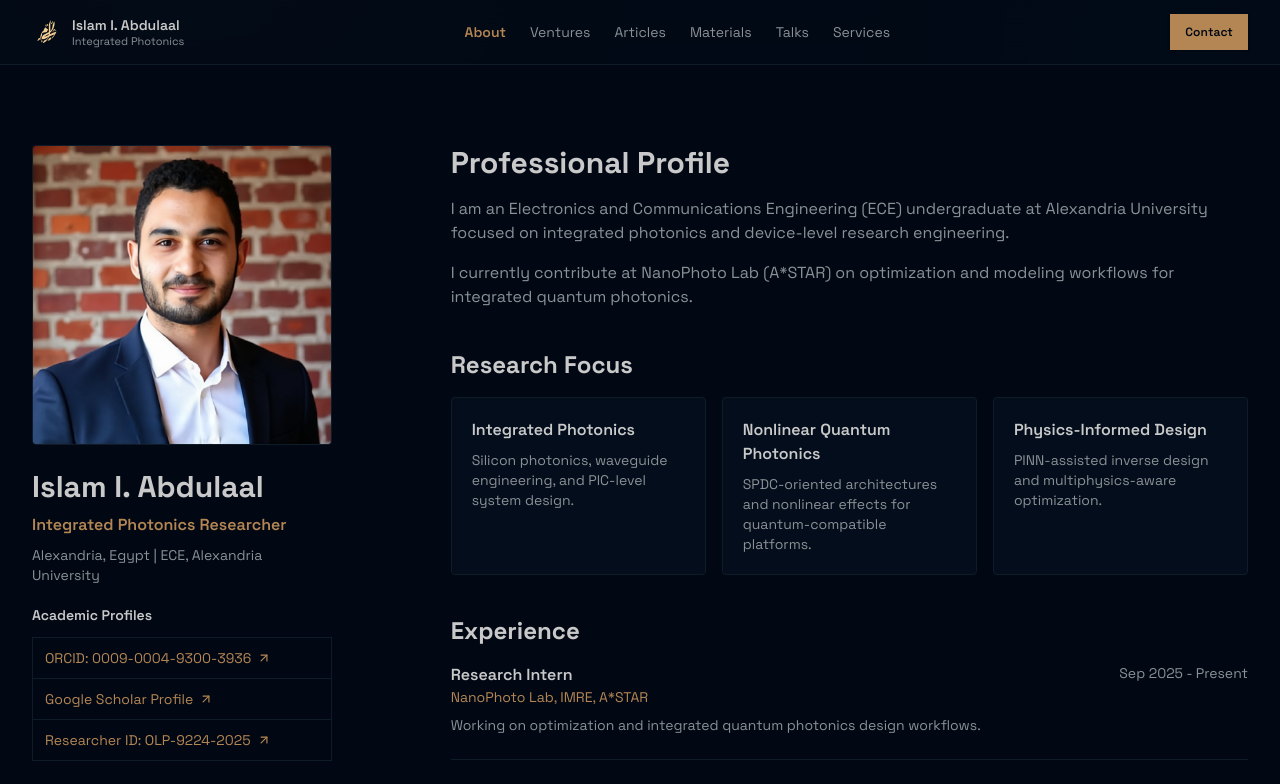
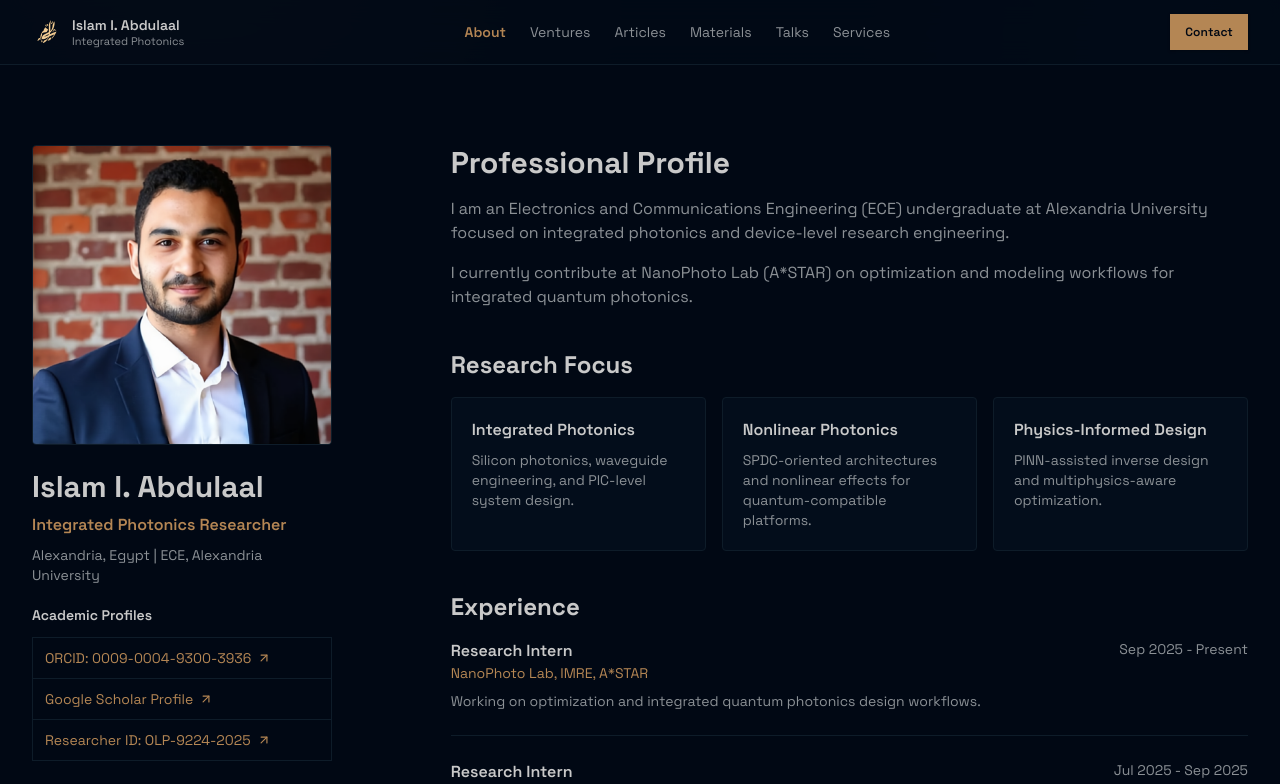
Before and after one commit to iabdul-aal/iabdul-aal.github.io, a Next.js app: page /about in a window 1280 px wide. Shown: the top 784 px of the page. Built offline with nearby package versions, Linux system fonts and the light colour scheme.

Commit message:
Shorten research focus card title

```diff
--- a/app/about/page.tsx
+++ b/app/about/page.tsx
@@ -36,7 +36,7 @@ export default function AboutPage() {
       desc: "Silicon photonics, waveguide engineering, and PIC-level system design.",
     },
     {
-      title: "Nonlinear Quantum Photonics",
+      title: "Nonlinear Photonics",
       desc: "SPDC-oriented architectures and nonlinear effects for quantum-compatible platforms.",
     },
     {
```
